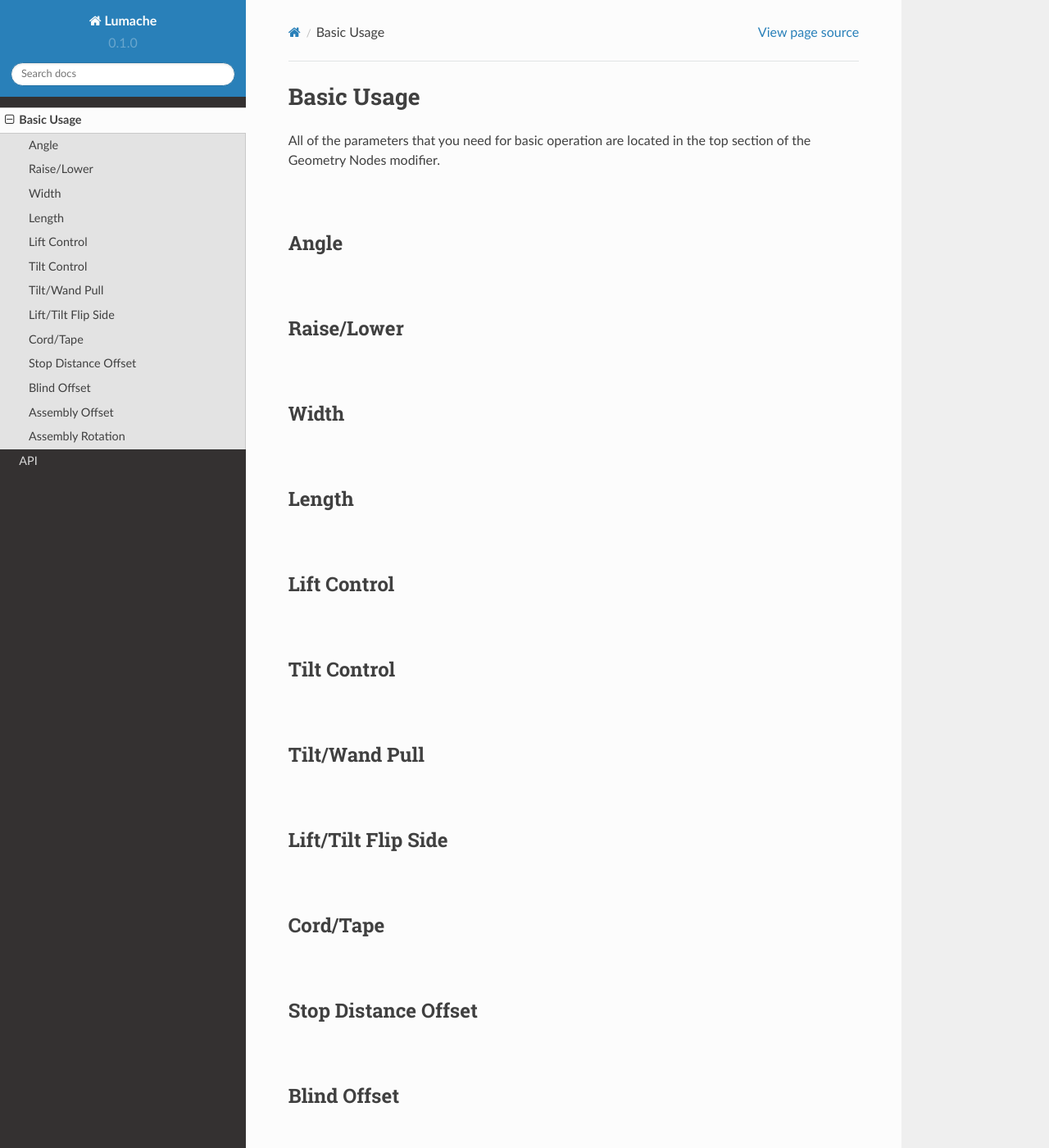
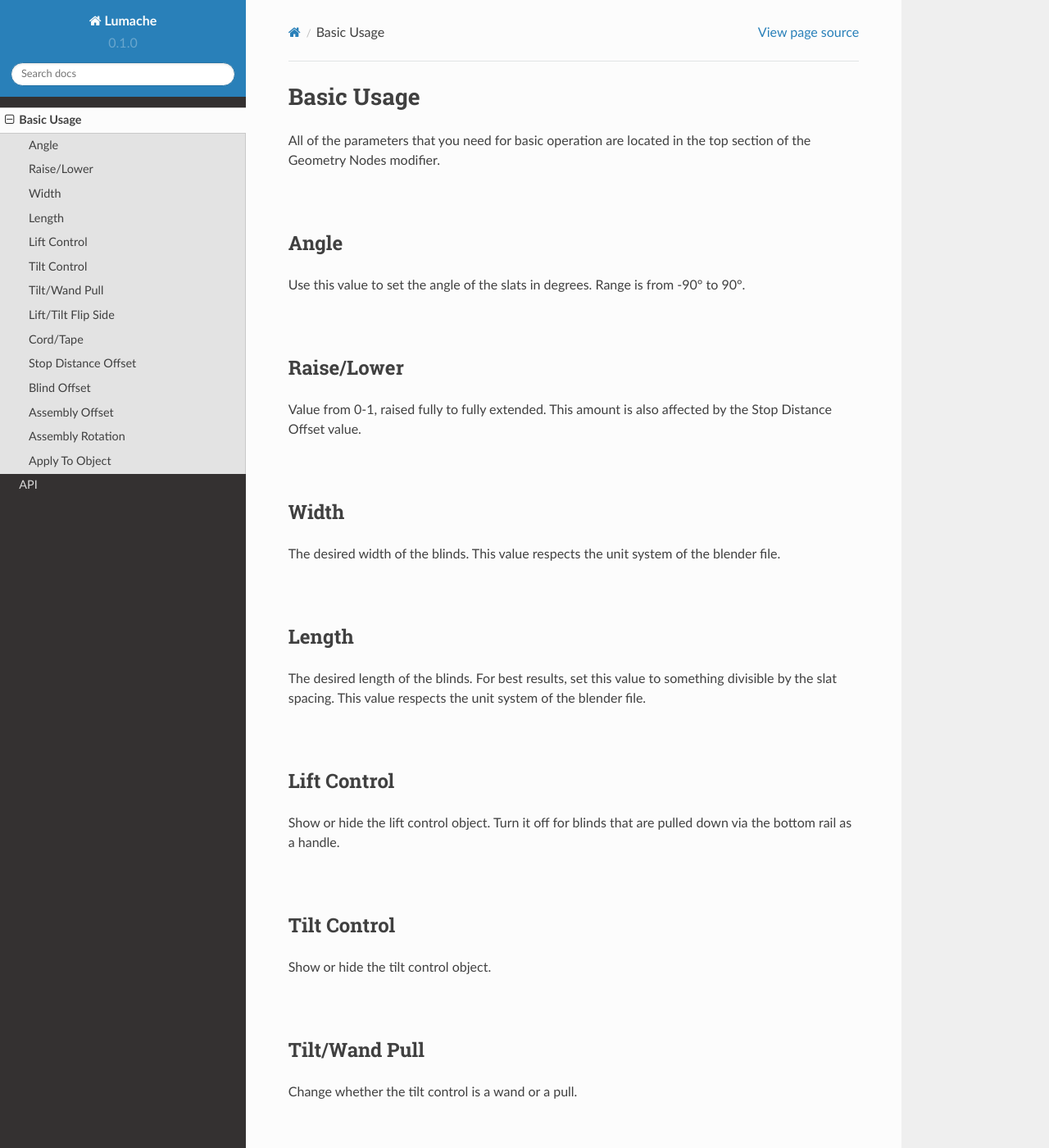
Before and after one commit to imperfectlink/VenetianBlindKit, a Sphinx documentation site: the page built from docs/source/usage.rst, in a window 1280 px wide and 1400 px high. Shown: the whole window at 82% size. Built offline with Sphinx 7.4.7 and the Read the Docs theme 2.0.0, drawn with Linux system fonts in a browser that asks for light colours; some of the changed text lies outside the part shown.

Commit message:
Update usage.rst

```diff
--- a/docs/source/usage.rst
+++ b/docs/source/usage.rst
@@ -8,68 +8,97 @@ All of the parameters that you need for basic operation are located in the top s
 Angle
 ~~~~
 
+Use this value to set the angle of the slats in degrees. Range is from -90° to 90°.
+
 |
 
 Raise/Lower
 ~~~~
+
+Value from 0-1, raised fully to fully extended. This amount is also affected by the Stop Distance Offset value.
 
 |
 
 Width
 ~~~~
 
+The desired width of the blinds. This value respects the unit system of the blender file.
+
 |
 
 Length
 ~~~~
+
+The desired length of the blinds. For best results, set this value to something divisible by the slat spacing. This value respects the unit system of the blender file.
 
 |
 
 Lift Control
 ~~~~
 
+Show or hide the lift control object. Turn it off for blinds that are pulled down via the bottom rail as a handle.
+
 |
 
 Tilt Control
 ~~~~
+
+Show or hide the tilt control object.
 
 |
 
 Tilt/Wand Pull
 ~~~~
 
+Change whether the tilt control is a wand or a pull.
+
 |
 
 Lift/Tilt Flip Side
 ~~~~
+
+Change which side the tilt and lift controls are located.
 
 |
 
 Cord/Tape
 ~~~~
 
+Change whether the ladder is cord or tape.
+
 |
 
 Stop Distance Offset
 ~~~~
+
+Specify how far from the headrail the blind should stop.
 
 |
 
 Blind Offset
 ~~~~
 
+Offset the blind from the headrail.
+
 |
 
 Assembly Offset
 ~~~~
+
+Offset the entire assembly from the origin.
 
 |
 
 Assembly Rotation
 ~~~~
 
+Rotate the entire assembly from the origin.
+
 |
 
 Apply To Object
+~~~~
+
+
 
 |
```
